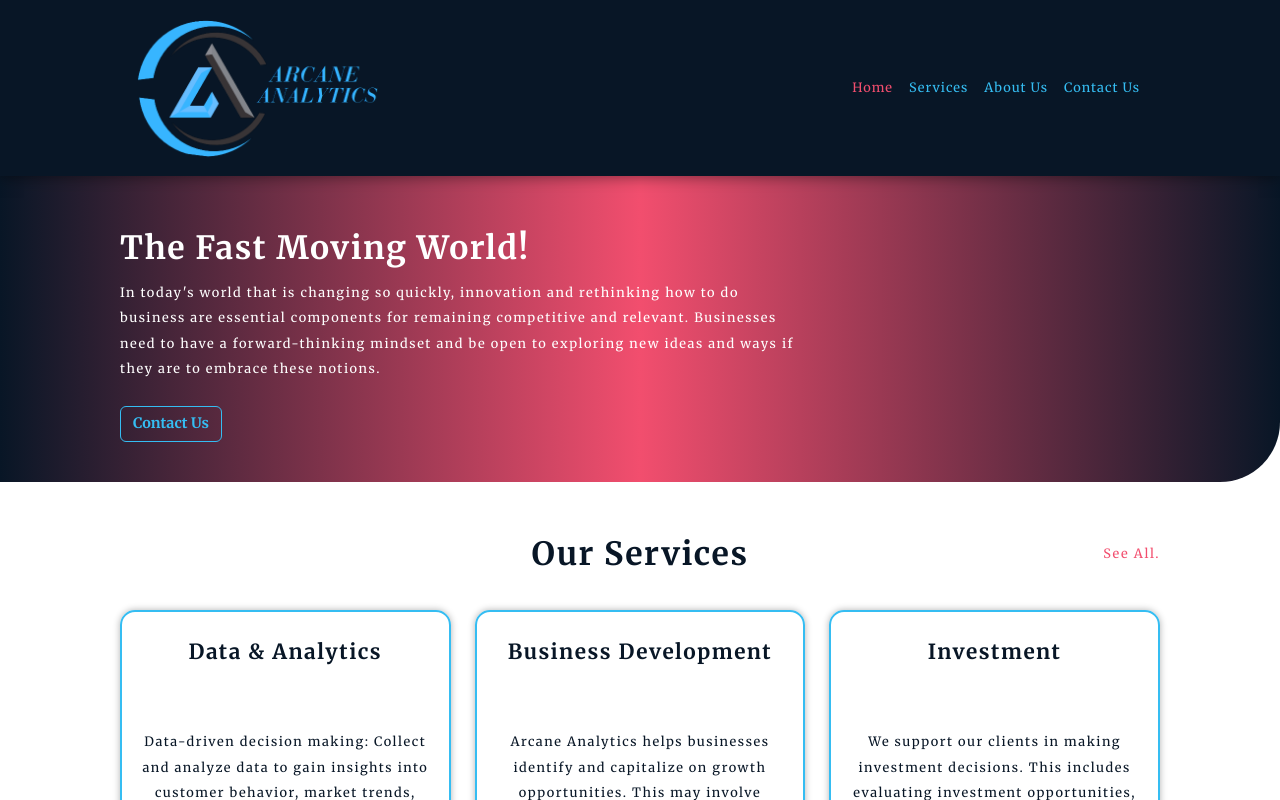
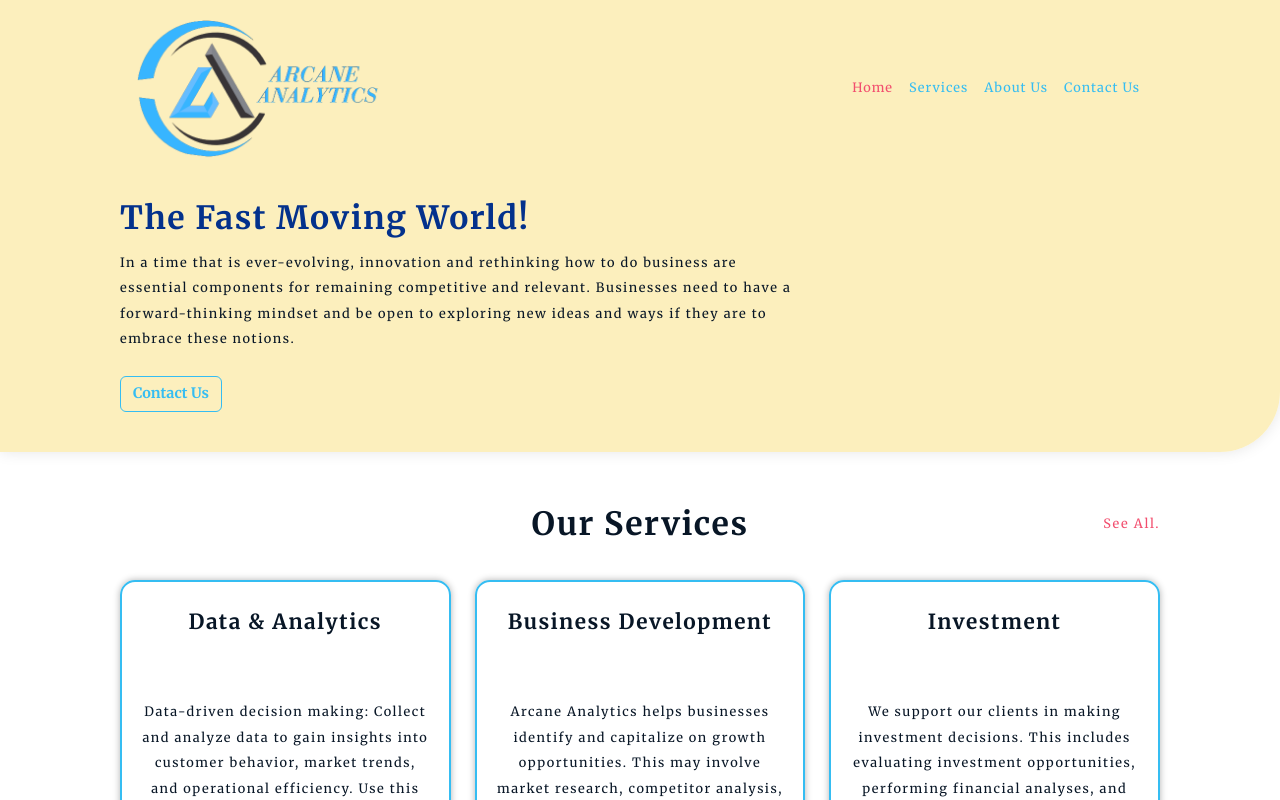
Before and after one commit to francktamala/arcane, a React (Create React App) app: page / in a window 1280 px wide. Shown: the top 800 px of the page. Built offline with nearby package versions, Linux system fonts and the light colour scheme; some icons are missing; a web font is replaced by a local one.

Commit message:
Color Palette Changed

```diff
--- a/src/components/header.js
+++ b/src/components/header.js
@@ -3,13 +3,32 @@ import '../styles/header.scss';
 import {
     Link
 } from "react-router-dom";
+import React, {useState, useEffect} from "react"
 
 function Header({ active }) {
+
+    const [isFixed, setIsFixed] = useState(false);
+
+    function checkIsScrolled() {
+        if (window.scrollY > 10)
+            setIsFixed(true);
+        else
+            setIsFixed(false);
+    }
+
+
+    useEffect(() => {
+        window.scrollTo(0, 0)
+        window.addEventListener("scroll", () => {
+            checkIsScrolled()
+        })
+    }, [])
+
     return (
-        <nav class="navbar navbar-expand-lg header App custom-toggler">
+        <nav class={"navbar navbar-expand-lg header App custom-toggler" + ((isFixed || active === "services") ? " navbar-scrolling" : "")}>
             <div class="container-fluid">
                 <Link class="navbar-brand" to="/">
-                    <img src={IMG.Logo} alt="Logo" class="d-inline-block align-text-top Logo" />
+                    <img src={IMG.Logo} alt="Logo" class={"d-inline-block align-text-top Logo" + (isFixed ? " Logo-scrolling" : "")} />
                 </Link>
                 <button class="navbar-toggler" type="button" data-bs-toggle="collapse" data-bs-target="#navbarNav" aria-controls="navbarNav" aria-expanded="false" aria-label="Toggle navigation">
                     <span class="navbar-toggler-icon"></span>
--- a/src/screens/About.js
+++ b/src/screens/About.js
@@ -17,9 +17,9 @@ export default function About() {
                 <div className="App">
                     <div className="row">
                         <div className="col-lg-8 col-md-8">
-                            <h1 className="txt-White">Who Are We?</h1>
+                            <h1 className="txt-Secondary">Who Are We?</h1>
                             <br />
-                            <h5 className="txt-White">
+                            <h5 className="txt-black">
                                 <strong>Arcane Analytics</strong> is a firm offering services in consultancy for your business needs. We focus on several aspects of business including business development, investment, project financing, business analysis and strategic management. We provide client-personal focus on your business and its aspects to ensure that these are set up for your business to grow and improve efficiency.
                             </h5>
                         </div>
--- a/src/screens/Contact.js
+++ b/src/screens/Contact.js
@@ -19,9 +19,9 @@ export default function Contact() {
                 <div className="App">
                     <div className="row">
                         <div className="col-md-6">
-                            <h1 className="txt-White">Get In Touch.</h1>
+                            <h1 className="txt-Secondary">Get In Touch.</h1>
                             <br />
-                            <h5 className="txt-White">We'd love to hear from you. Here is how you can reach us.</h5>
+                            <h5 className="txt-black">We'd love to hear from you. Here is how you can reach us.</h5>
                         </div>
                     </div>
                 </div>
--- a/src/screens/Home.js
+++ b/src/screens/Home.js
@@ -19,9 +19,9 @@ function Home() {
                 <div className="App-home">
                     <div className="row">
                         <div className="col-lg-8 col-md-8">
-                            <h1 className="txt-White">The Fast Moving World!</h1>
-                            <h5 className="txt-White">
-                                In today's world that is changing so quickly, innovation and rethinking how to do business are essential components for remaining competitive and relevant. Businesses need to have a forward-thinking mindset and be open to exploring new ideas and ways if they are to embrace these notions.
+                            <h1 className="txt-Secondary">The Fast Moving World!</h1>
+                            <h5 className="txt-black">
+                                In a time that is ever-evolving, innovation and rethinking how to do business are essential components for remaining competitive and relevant. Businesses need to have a forward-thinking mindset and be open to exploring new ideas and ways if they are to embrace these notions.
                             </h5>
                         </div>
                         <div className="col-lg-4 col-md-4"></div>
@@ -53,7 +53,7 @@ function Home() {
             {/* <br /> */}
             <div className="bottomContainer">
                 <div className="App-home" style={{ textAlign: 'center' }}>
-                    <h2 className="txt-White">Are you ready to take control of your business ?</h2>
+                    <h2 className="txt-Secondary">Are you ready to take control of your business ?</h2>
                     <br />
                     <Link className="btn btn-outline-primary" to="/contact">Get In Touch</Link>
                 </div>
--- a/src/screens/Services.js
+++ b/src/screens/Services.js
@@ -15,11 +15,11 @@ export default function Services() {
             <Navbar active="services" />
             <div className="App-home Service-Container" style={{ borderRadius: 0 }}>
 
-                <h1 className="txt-White" style={{ textAlign: 'center' }}>Our Services</h1>
+                <h1 className="txt-black" style={{ textAlign: 'center' }}>Our Services</h1>
                 <br />
                 <div className="row">
                     {SERVICES.map((item, index) => {
-                        return <ServiceCard key={index} {...{ ...item, isDark: true }} />
+                        return <ServiceCard key={index} {...{ ...item, isDark: false }} />
                     })}
 
                 </div>
--- a/src/styles/App.scss
+++ b/src/styles/App.scss
@@ -2,6 +2,7 @@
 
 $secondary: #03318c;
 $black: #081626;
+$bg: #fcefbd;
 // $secondary: #168BF2;
 $primary: #35bdf2;
 $accent: #f24e6e;
@@ -82,6 +83,7 @@ a {
   transition: 1s ease-in-out !important;
   font-size: 0.9rem !important;
   font-weight: bold;
+  transition: .5s !important;
 }
 
 .btn-outline-primary {
@@ -90,14 +92,15 @@ a {
 }
 
 .btn-outline-primary:hover {
-  background-color: $black !important;
+  background-color: $primary !important;
+  color: $bg !important;
 }
 
 // SCROLLBAR
 
 /* width */
 ::-webkit-scrollbar {
-  width: 10px;
+  width: 6px;
 }
 
 /* Track */
@@ -108,7 +111,7 @@ a {
 /* Handle */
 ::-webkit-scrollbar-thumb {
   transition: 1s;
-  background: $accent;
+  background: $secondary;
 }
 
 /* Handle on hover */
--- a/src/styles/about.scss
+++ b/src/styles/about.scss
@@ -3,8 +3,11 @@
 
 .About-Top-Container{
     width: 100%;
-    background-image: linear-gradient(to bottom left, $primary, $black);
-    padding-top: 60px;
+    // background-image: linear-gradient(to bottom left, $primary, $black);
+    background-image: linear-gradient(to right, $bg, $bg, $bg);
+    box-shadow: 0px 0px 15px rgba(0, 0, 0, 0.1);
+    padding-top: 10px;
+    // padding-top: 60px;
     padding-bottom: 60px;
     border-radius: 0 0 60px 0;
 
--- a/src/styles/header.scss
+++ b/src/styles/header.scss
@@ -10,8 +10,17 @@
 }
 
 .header {
-  background-color: $black !important;
-  box-shadow: 0px 0px 15px rgba(0, 0, 0, 0.5);
+  position: sticky;
+  transition: 1s;
+  top: 0;
+  width: 100%;
+  z-index: 100;
+  background-color: $bg !important;
+  // box-shadow: 0px 0px 15px rgba(0, 0, 0, 0.5);
+}
+
+.navbar-scrolling {
+  box-shadow: 0px 0px 15px rgba(0, 0, 0, 0.5) !important;
 }
 
 .nav-link {
@@ -19,7 +28,7 @@
   transition: 1s;
   letter-spacing: 1px;
   font-size: 0.8rem;
-  font-weight: 400;
+  font-weight: 500;
 }
 
 .nav-link:hover,
@@ -28,5 +37,10 @@
 }
 
 .Logo {
+  transition: .7s;
   width: 250px;
 }
+
+.Logo-scrolling {
+  width: 50px;
+}
--- a/src/styles/home.scss
+++ b/src/styles/home.scss
@@ -2,28 +2,34 @@
 
 @mixin gradient-container {
   width: 100%;
-    background-image: linear-gradient(to right, $black, $accent, $black);
+  background-image: linear-gradient(to right, $bg, $bg, $bg);
+  // background-image: linear-gradient(to right, $black, $accent, $black);
+  box-shadow: 0px 0px 15px rgba(0, 0, 0, 0.1);
 }
 
-.topContainer{
+.topContainer {
   @include gradient-container;
   border-radius: 0 0 60px 0;
 }
 
-.bottomContainer{
+.topContainer .App-home {
+  padding-top: 10px !important;
+}
+
+.bottomContainer {
   width: 100%;
-    background-image: linear-gradient(to top left, $primary, $black);
+  background-image: linear-gradient(to top left, $bg, $bg);
+  // background-image: linear-gradient(to top left, $primary, $black);
   padding-top: 60px;
   padding-bottom: 60px;
   border-radius: 60px 0 0 0;
-
 }
 
-.App-home{
+.App-home {
   padding: 40px 120px !important;
 }
 
-.service-card{
+.service-card {
   box-shadow: 0 0 7px rgba(0, 0, 0, 0.3);
   border-radius: 15px;
   // background-color: rgba(0, 0, 0, 0.05);
--- a/src/styles/services.scss
+++ b/src/styles/services.scss
@@ -3,7 +3,7 @@
 
 .Service-Container{
     width: 100%;
-    background-image: linear-gradient(to bottom left, $primary, $black);
+    // background-image: linear-gradient(to bottom left, $primary, $black);
     padding-top: 60px;
     padding-bottom: 60px;
     border-radius: 60px 0 0 0;
```
Lines whose indentation alone changed are shown as unchanged.
